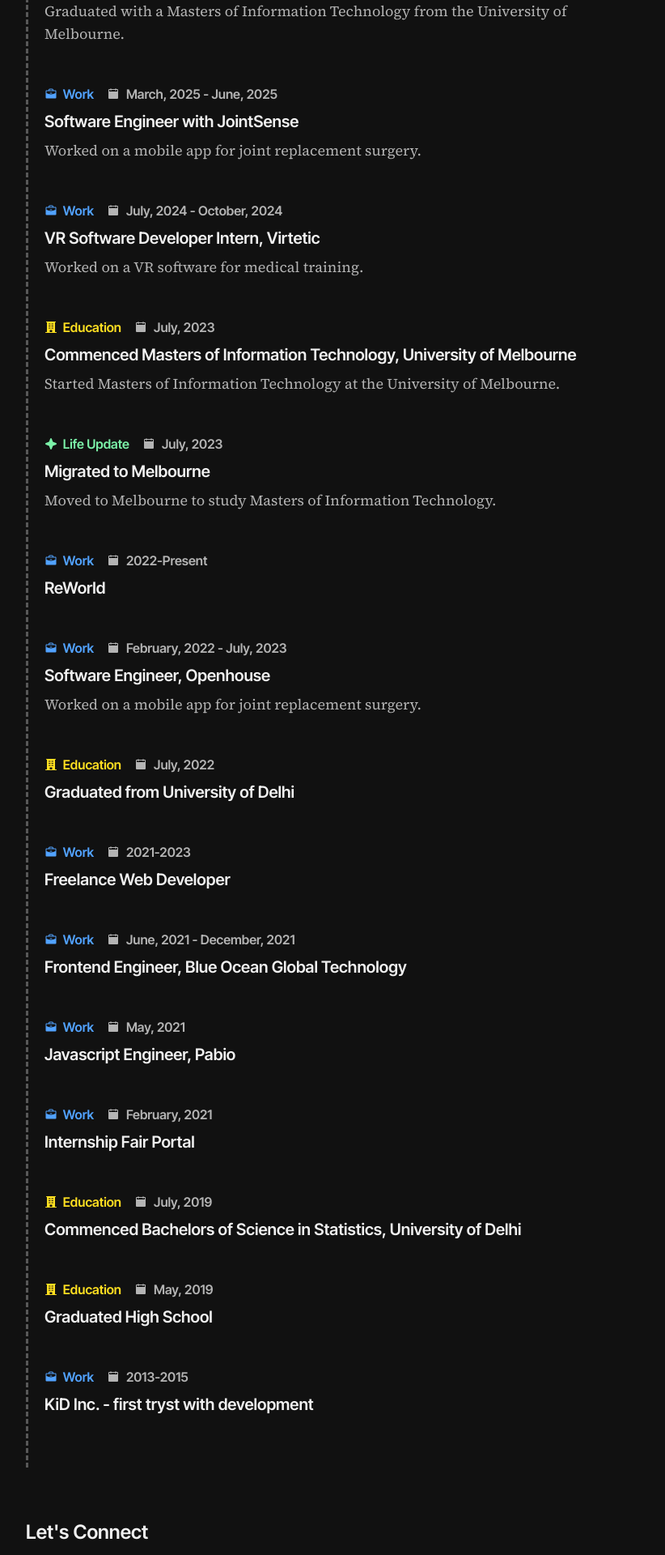
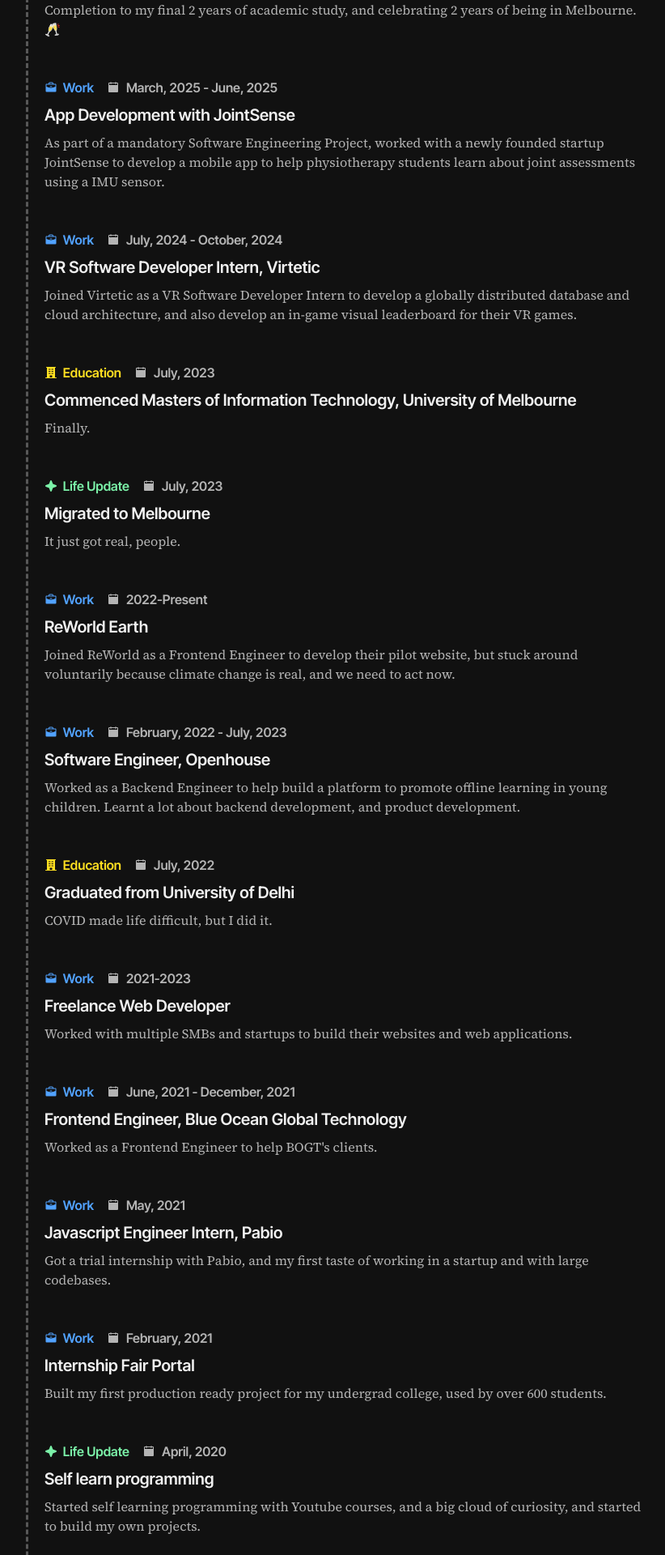
Before and after one commit to AbhinRustagi/www, a Next.js app: page /timeline in a window 1280 px wide. Shown: the part 320-2240 px from the top of the page at 81% size, without its empty margins (224-1046 px from the left). Built offline with nearby package versions, Linux system fonts and the light colour scheme.

Commit message:
feat: update timeline content

```diff
--- a/src/app/timeline/page.tsx
+++ b/src/app/timeline/page.tsx
@@ -24,7 +24,7 @@ const TimelineItem = (props: ITimelineItem) => {
       </div>
       <div>
         <h2 className="text-xl mb-2">{title}</h2>
-        {description && <p>{description}</p>}
+        {description && <p className="text-base">{description}</p>}
       </div>
     </div>
   );
--- a/src/content/timeline.json
+++ b/src/content/timeline.json
@@ -3,67 +3,79 @@
     "type": "education",
     "title": "Graduated from University of Melbourne",
     "date": "August, 2025",
-    "description": "Graduated with a Masters of Information Technology from the University of Melbourne."
+    "description": "Completion to my final 2 years of academic study, and celebrating 2 years of being in Melbourne. 🥂"
   },
   {
     "type": "work",
-    "title": "Software Engineer with JointSense",
+    "title": "App Development with JointSense",
     "date": "March, 2025 - June, 2025",
-    "description": "Worked on a mobile app for joint replacement surgery."
+    "description": "As part of a mandatory Software Engineering Project, worked with a newly founded startup JointSense to develop a mobile app to help physiotherapy students learn about joint assessments using a IMU sensor."
   },
   {
     "type": "work",
     "title": "VR Software Developer Intern, Virtetic",
     "date": "July, 2024 - October, 2024",
-    "description": "Worked on a VR software for medical training."
+    "description": "Joined Virtetic as a VR Software Developer Intern to develop a globally distributed database and cloud architecture, and also develop an in-game visual leaderboard for their VR games."
   },
   {
     "type": "education",
     "title": "Commenced Masters of Information Technology, University of Melbourne",
     "date": "July, 2023",
-    "description": "Started Masters of Information Technology at the University of Melbourne."
+    "description": "Finally."
   },
   {
     "type": "life_update",
     "title": "Migrated to Melbourne",
     "date": "July, 2023",
-    "description": "Moved to Melbourne to study Masters of Information Technology."
+    "description": "It just got real, people."
   },
   {
     "type": "work",
-    "title": "ReWorld",
-    "date": "2022-Present"
+    "title": "ReWorld Earth",
+    "date": "2022-Present",
+    "description": "Joined ReWorld as a Frontend Engineer to develop their pilot website, but stuck around voluntarily because climate change is real, and we need to act now."
   },
   {
     "type": "work",
     "title": "Software Engineer, Openhouse",
     "date": "February, 2022 - July, 2023",
-    "description": "Worked on a mobile app for joint replacement surgery."
+    "description": "Worked as a Backend Engineer to help build a platform to promote offline learning in young children. Learnt a lot about backend development, and product development."
   },
   {
     "type": "education",
     "title": "Graduated from University of Delhi",
-    "date": "July, 2022"
+    "date": "July, 2022",
+    "description": "COVID made life difficult, but I did it."
   },
   {
     "type": "work",
     "title": "Freelance Web Developer",
-    "date": "2021-2023"
+    "date": "2021-2023",
+    "description": "Worked with multiple SMBs and startups to build their websites and web applications."
   },
   {
     "type": "work",
     "title": "Frontend Engineer, Blue Ocean Global Technology",
-    "date": "June, 2021 - December, 2021"
+    "date": "June, 2021 - December, 2021",
+    "description": "Worked as a Frontend Engineer to help BOGT's clients."
   },
   {
     "type": "work",
-    "title": "Javascript Engineer, Pabio",
-    "date": "May, 2021"
+    "title": "Javascript Engineer Intern, Pabio",
+    "date": "May, 2021",
+    "description": "Got a trial internship with Pabio, and my first taste of working in a startup and with large codebases."
   },
   {
     "type": "work",
     "title": "Internship Fair Portal",
-    "date": "February, 2021"
+    "date": "February, 2021",
+    "description": "Built my first production ready project for my undergrad college, used by over 600 students."
+  },
+  {
+    "type": "life_update",
+    "title": "Self learn programming",
+    "date": "April, 2020",
+    "description": "Started self learning programming with Youtube courses, and a big cloud of curiosity, and started to build my own projects."
   },
   {
     "type": "education",
@@ -78,6 +90,13 @@
   {
     "type": "work",
     "title": "KiD Inc. - first tryst with development",
-    "date": "2013-2015"
+    "date": "2013-2015",
+    "description": "Developed Android apps with a mate using MIT App Inventor, and published them on the Play Store. We got over 2000 total downloads in 2 years, before we discontinued due to the high school pressure."
+  },
+  {
+    "type": "life_update",
+    "title": "Started a Youtube Channel",
+    "date": "2011",
+    "description": "Started a Youtube Channel as a 10yo sharing Microsoft Powerpoint tutorials, and Pika Software Builder tutorials (got over 40K views). Removed the videos in 2017 when I realised I was a nerd (and the videos were cringe). Still have my loyal ~300 subscribers."
   }
 ]
```
